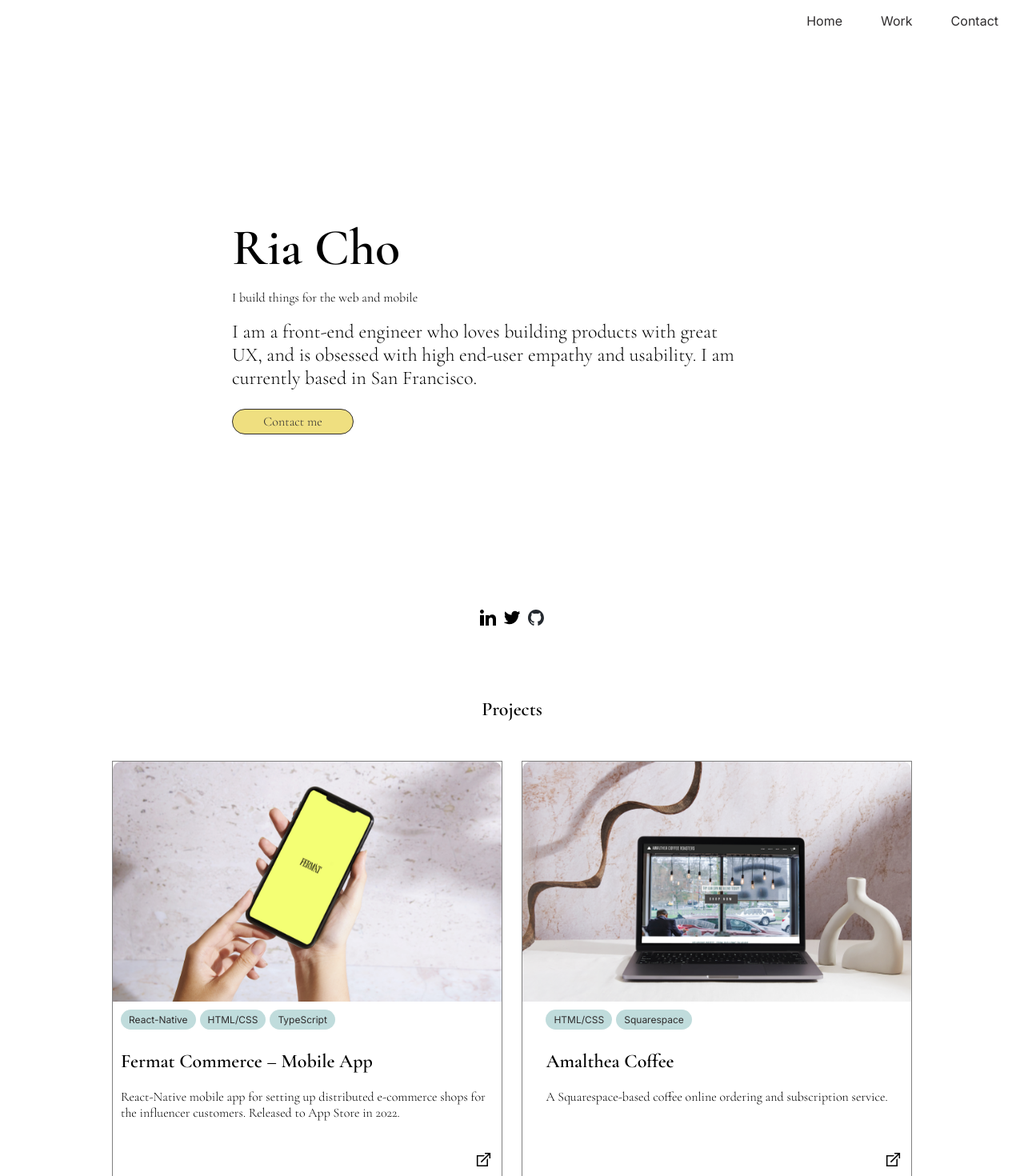
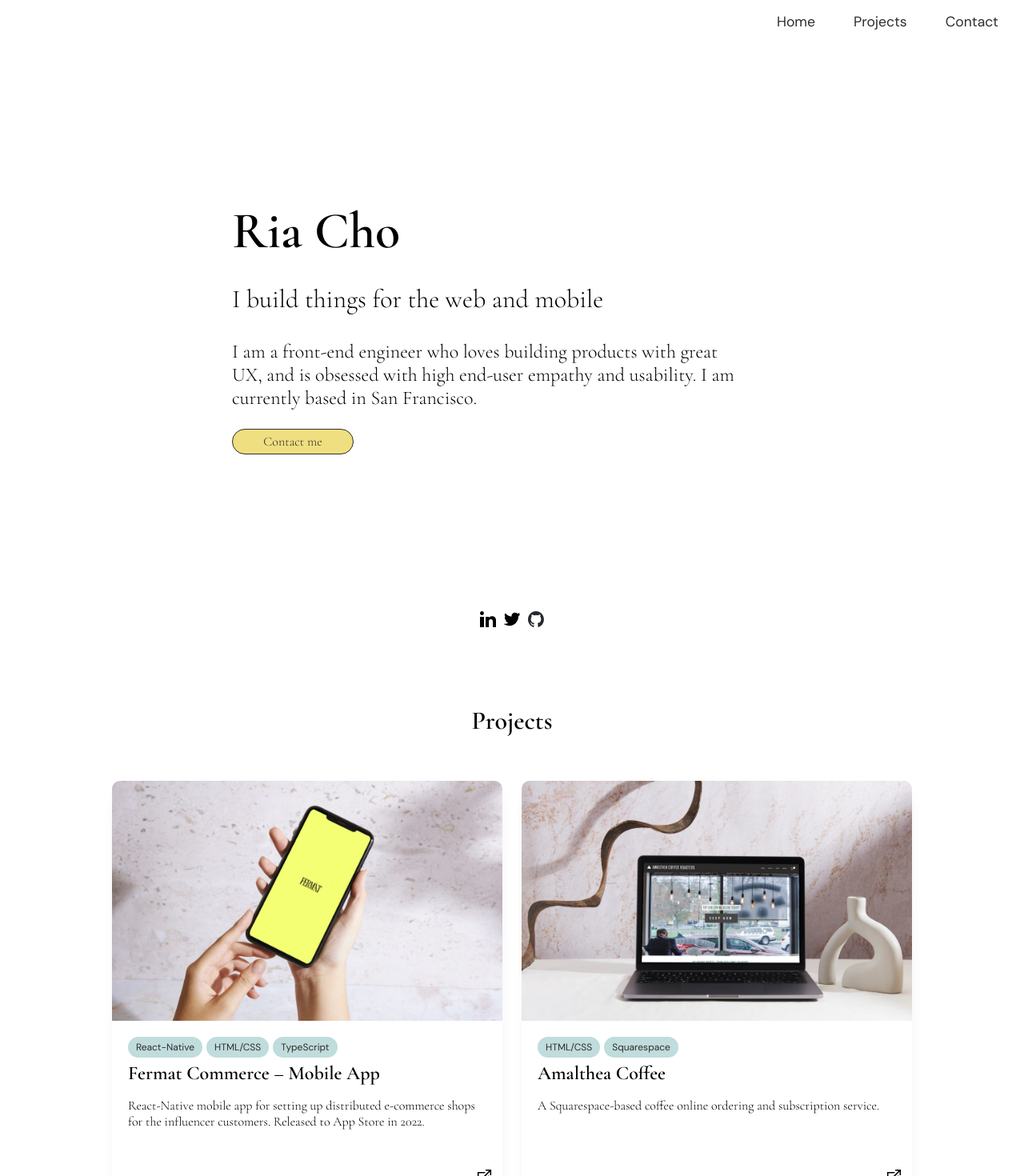
Before and after one commit to gcho91/riacho-portfolio-next, a Next.js app: page / in a window 1280 px wide. Shown: the top 1470 px of the page at 80% size. Built offline with nearby package versions, Linux system fonts and the light colour scheme.

Commit message:
Fix spacing and styles

```diff
--- a/components/Card.tsx
+++ b/components/Card.tsx
@@ -24,7 +24,7 @@
                     return (<Tag key={i}>{tag}</Tag>)
                 })}
             </div>
-            <h2 className={`styles.cardh1 ${cormorantGaramond.className}`}>{item.title}</h2>
+            <h2 className={`${styles.cardh2} ${cormorantGaramond.className}`}>{item.title}</h2>
             <p className={styles.p}>{item.desc}</p>
         </div>
         {(item.github || item.link) &&
--- a/components/HeroSection.tsx
+++ b/components/HeroSection.tsx
@@ -1,4 +1,4 @@
-import { cormorantGaramond } from "../utils/fonts"
+import { cormorantGaramond, dmSans } from "../utils/fonts"
 import Image from 'next/image'
 import heroStyles from "../styles/heroSectionStyles.module.css"
 import twitterIcon from "../public/twitter-icon.svg";
@@ -9,8 +9,8 @@
     return (<div className={heroStyles["hero-container"]}>
         <div className={heroStyles.hero}>
             <h1 className={` ${cormorantGaramond.className} ${heroStyles.name}`}>Ria Cho</h1>
-            <h2 className={` ${heroStyles.subtext} }`}>I build things for the <span className="intro-highlight">web</span> and <span className="intro-highlight">	mobile </span></h2>
-            <p className={`${cormorantGaramond.className} ${heroStyles.description}`}>I am a front-end engineer who loves building products with great UX, and is obsessed with high end-user empathy and usability. I am currently based in San Francisco.</p>
+            <h2 className={` ${heroStyles.subtext}`}>I build things for the <span className="intro-highlight">web</span> and <span className="intro-highlight">	mobile </span></h2>
+            <p className={`${heroStyles.description} `}>I am a front-end engineer who loves building products with great UX, and is obsessed with high end-user empathy and usability. I am currently based in San Francisco.</p>
             <a href="mailto:gcho91@gmail.com" className={`${heroStyles['cta-button']}`}>Contact me</a>
         </div>
         <div className={heroStyles["social-row"]}>
--- a/components/Navbar.tsx
+++ b/components/Navbar.tsx
@@ -1,6 +1,6 @@
 import navbarStyles from "../styles/navbarStyles.module.css"
 import Link from 'next/link';
-import { ibmPlexSansCond, cormorantGaramond, raleway, arimo } from "../utils/fonts"
+import { ibmPlexSansCond, cormorantGaramond, raleway, dmSans } from "../utils/fonts"
 import { Inter } from 'next/font/google'
 
 
@@ -9,13 +9,13 @@
 });
 
 export default function Navbar() {
-    return <nav className={`${navbarStyles.nav} ${inter.className}`}>
+    return <nav className={`${navbarStyles.nav} ${dmSans.className}`}>
         <ul className={navbarStyles['ul-list']}>
             <li>
                 <Link href="/" className={navbarStyles.linktext}>Home</Link>
             </li>
             <li>
-                <Link href="#work" className={navbarStyles.linktext}>Work</Link>
+                <Link href="#work" className={navbarStyles.linktext}>Projects</Link>
             </li>
             <li>
                 <a href="#contact_section" className={navbarStyles.linktext}>Contact</a>
--- a/components/Tag.tsx
+++ b/components/Tag.tsx
@@ -1,15 +1,11 @@
 import { ReactNode } from "react";
 import tagStyles from "../styles/tagStyles.module.css"
-import { Inter } from 'next/font/google'
-
-const inter = Inter({
-    subsets: ['latin']
-})
+import { dmSans } from "@/utils/fonts"
 
 interface TagProps {
     children: ReactNode
 }
 
 export default function Tag(props: TagProps) {
-    return <span className={` ${inter.className} ${tagStyles.pill}`}>{props.children}</span>
+    return <span className={` ${dmSans.className} ${tagStyles.pill}`}>{props.children}</span>
 }
--- a/pages/layout.tsx
+++ b/pages/layout.tsx
@@ -1,6 +1,5 @@
 import Navbar from "@/components/Navbar";
-import { raleway, arimo, cormorantGaramond } from "@/utils/fonts";
-import { IBM_Plex_Sans, Cormorant_Garamond } from 'next/font/google'
+import { dmSans, cormorantGaramond } from "@/utils/fonts";
 
 
 
@@ -11,6 +10,8 @@
 export default function Layout({ children }: LayoutProps) {
     return (
         <div className={cormorantGaramond.className}>
+
+            {/* <div className={dmSans.className}> */}
             <Navbar />
             <main>{children}</main>
         </div>
--- a/pages/work.tsx
+++ b/pages/work.tsx
@@ -5,6 +5,7 @@
 import gmarketMock from "../public/gmarket-mock.png"
 import lynnsMock from "../public/lynns-mock.png"
 import Card from '@/components/Card'
+import { } from "@/utils/fonts"
 
 export interface PortfolioItem {
     imageUrl: StaticImageData
--- a/styles/components/cardStyles.module.css
+++ b/styles/components/cardStyles.module.css
@@ -1,18 +1,21 @@
 .container {
-    border: 1px solid gray;
+    /* border: 1px solid gray; */
     /* border-radius: 0px; */
     display: flex;
     flex-direction: column;
 
-    /* position: relative;
-    top: 0;
-    transition: top ease 0.5s; */
-    border-radius: 0px;
 
+    box-shadow: 16px 18px -6px rgba(0, 0, 0, .08);
+    -webkit-box-shadow: 1px 16px 18px -6px rgba(0, 0, 0, .08);
+
+    /* border-radius: 0px;
     -moz-transition: all .51s;
     -o-transition: all .51s;
     -webkit-transition: all .51s;
-        transition: all .51s;
+    transition: all .51s; */
+
+    transition: all .2s ease-in-out;
+
 }
 
 .container:hover {
@@ -20,7 +23,10 @@
     /* border-radius: 20px; */
     /* transition: all .4s cubic-bezier(.15, .85, .45, 1);
         -webkit-transition-property: none; */
-        border-radius: 20px;
+    /* border-radius: 20px; */
+
+    transform: scale(1.02);
+
 }
 
 .image {
@@ -32,18 +38,17 @@
     position: relative;
     top: 0;
     /* border-radius: 20px; */
-        transition: top ease 0.5s;
+    /* transition: top ease 0.5s; */
 
 }
 
 .image:hover {
-    top: -8px;
+    /* top: -8px; */
     /* border-radius: 0px; */
 }
 
 .cardDetails {
-    padding: 10px;
-    margin: 0 auto;
+    padding: 20px;
     flex: 1 0 auto;
 }
 
@@ -56,9 +61,11 @@
 
 .tagContainer {
     display: flex;
+    flex-wrap: wrap;
 }
 
-.cardh1{
-    margin:0;
-    min-height: 62px;
+.cardh2 {
+    margin: 0;
+    /* min-height: 62px; */
+    /* font-size: 1.75em; */
 }
--- a/styles/contactStyles.module.css
+++ b/styles/contactStyles.module.css
@@ -1,5 +1,6 @@
 .container {
-    padding: 100px;
+    /* padding: 100px; */
+    padding: 2em;
 }
 
 .pageTitle {
--- a/styles/heroSectionStyles.module.css
+++ b/styles/heroSectionStyles.module.css
@@ -23,7 +23,7 @@
 }
 
 .subtext {
-    font-size: 1em;
+    font-size: 2em;
     font-weight: 100;
 }
 
--- a/styles/navbarStyles.module.css
+++ b/styles/navbarStyles.module.css
@@ -1,5 +1,6 @@
 .nav {
     padding: 1rem 0;
+    /* font-size: 1.15em; */
 }
 .ul-list {
 
@@ -13,7 +14,10 @@
     list-style-type: none;
     display: inline-block;
     margin-left: 3rem;
+}
 
+.ul-list li a{
+    font-size: 1.1em;
 }
 
 @media screen and (max-width: 600px) {
--- a/styles/workStyles.module.css
+++ b/styles/workStyles.module.css
@@ -1,5 +1,6 @@
 .pageTitle {
     text-align: center;
+    font-size: 2em;
 }
 
 .portfolioContainer {
--- a/utils/fonts.tsx
+++ b/utils/fonts.tsx
@@ -1,4 +1,4 @@
-import { IBM_Plex_Sans, Cormorant_Garamond, Raleway, Arimo, Inter } from 'next/font/google'
+import { IBM_Plex_Sans, Cormorant_Garamond, Raleway, Arimo, Inter, DM_Sans, DM_Serif_Display } from 'next/font/google'
 import { IBM_Plex_Sans_Condensed } from 'next/font/google'
 
 export const ibmPlexSans = IBM_Plex_Sans({
@@ -27,3 +27,11 @@
     weight: 'variable',
     subsets: ['latin']
 });
+
+export const dmSans = DM_Sans({
+    weight: ['400', '700'],
+
+    subsets: ['latin']
+
+
+})
```
Lines whose indentation alone changed are shown as unchanged.
